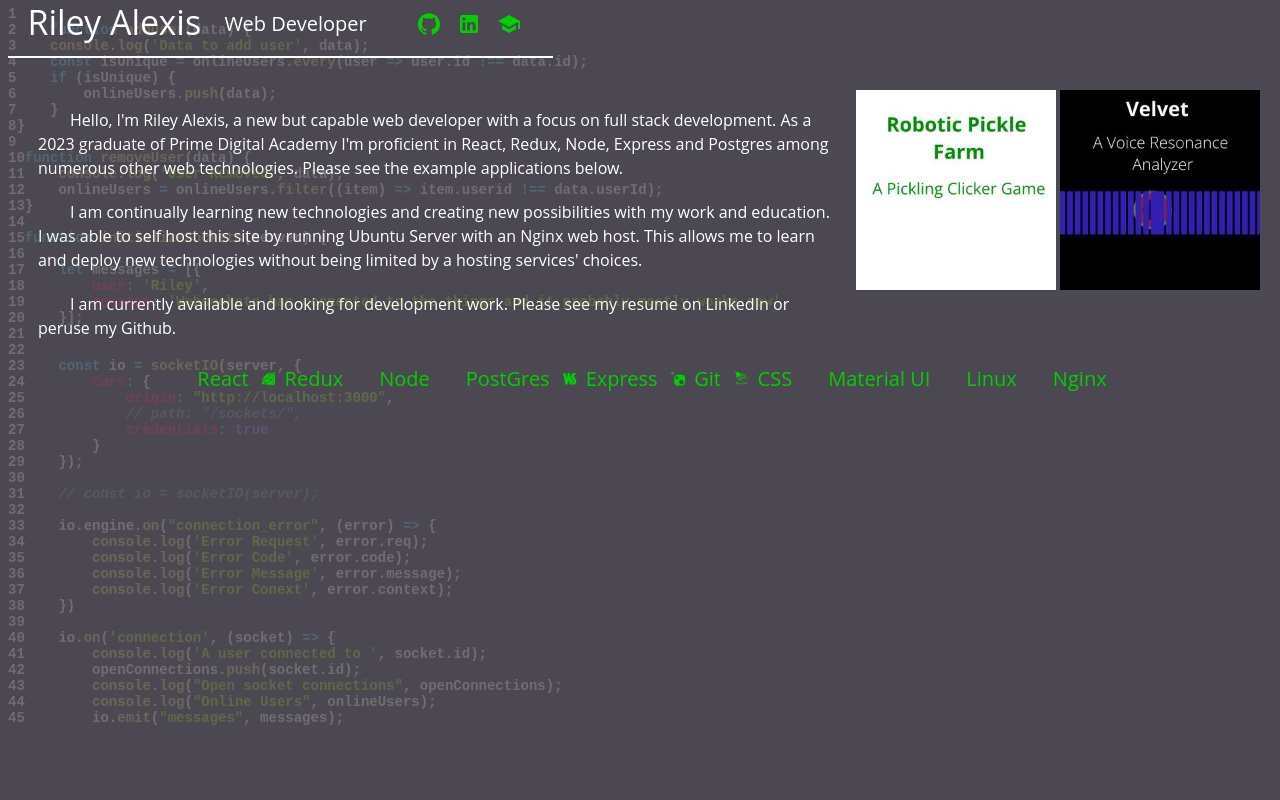
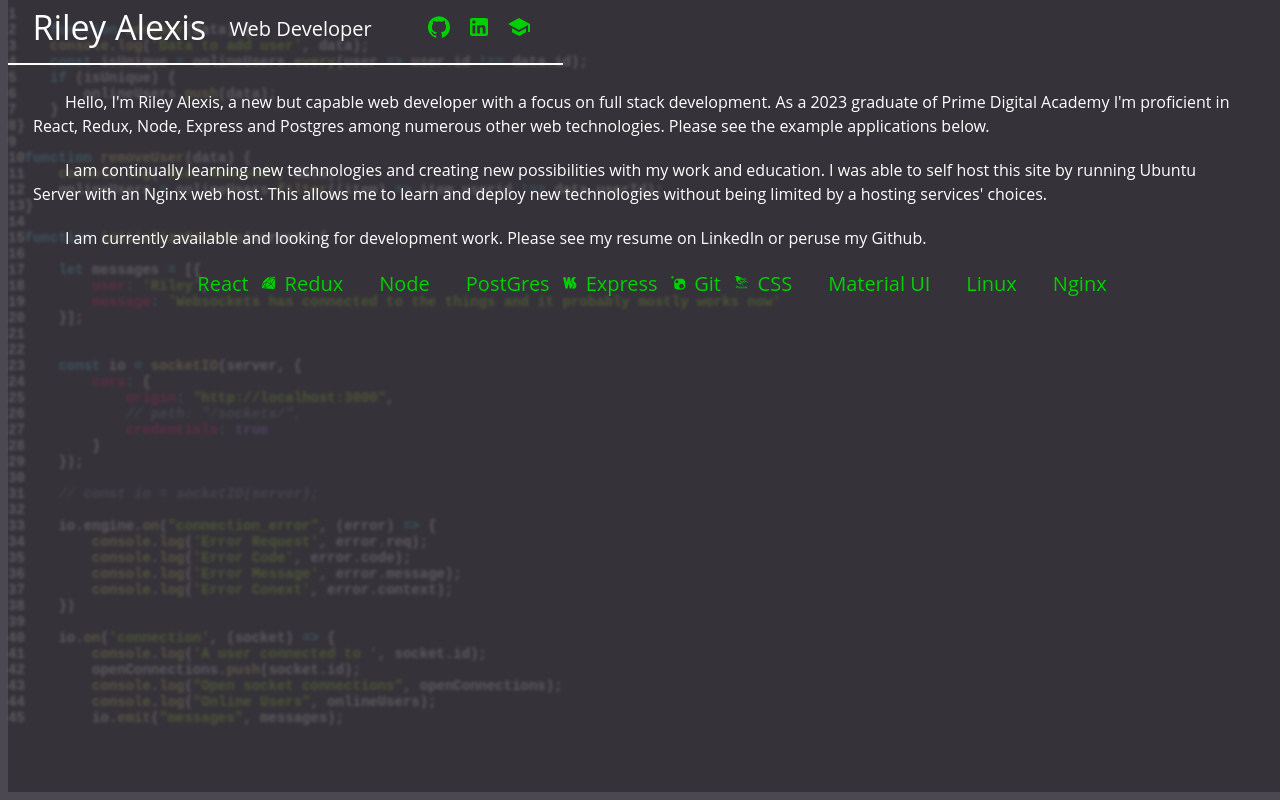
Before and after one commit to RileyAlexis/portfolio, a React (Create React App) app: page / in a window 1280 px wide. Built offline with nearby package versions, Linux system fonts and the light colour scheme.

Commit message:
Added blur to code background

```diff
--- a/src/App.js
+++ b/src/App.js
@@ -1,7 +1,7 @@
 import { useEffect, useState } from 'react';
 
 //Material UI
-import { Grid, ThemeProvider, Stack } from '@mui/material';
+import { Grid, ThemeProvider, Stack, Paper } from '@mui/material';
 import { useMediaQuery } from "@mui/material";
 
 import './App.css';
@@ -18,6 +18,7 @@
 import { lightDefault } from './themes/defaultLight';
 
 import { codeData } from './modules/codeData';
+import { AppButton } from './components/AppButton';
 
 function App() {
   const [currentTheme, setCurrentTheme] = useState(lightDefault);
@@ -64,14 +65,10 @@
           <TitleBar />
           <AboutLinks />
         </Stack>
-        <Stack direction={"row"}
-          style={{
-            marginTop: 20,
-            padding: 10,
-          }}
-        >
+
+        <Stack direction={"row"}>
           <AboutPara showPara='bio' />
-          <AppsPage />
+          <AppButton buttonTitle={"Velvet"} />
         </Stack>
 
         <Stacks />
--- a/src/components/AboutPara.jsx
+++ b/src/components/AboutPara.jsx
@@ -18,7 +18,7 @@
     })
 
     return (
-        <Paper elevation={0}>
+        <Paper elevation={0} variant="textBlock">
             {textData.map((textItem) => (
                 <Typography
                     style={paraStyle}>
--- /dev/null
+++ b/src/components/AppButton.jsx
@@ -0,0 +1,19 @@
+import React, { useState } from 'react';
+import { Button } from '@mui/material';
+
+export const AppButton = ({ buttonTitle }) => {
+    const [isPressed, setIsPressed] = useState(false);
+
+    if (isPressed) {
+        return (
+            <div>
+                <Button onPress={() => setIsPressed(true)}>{buttonTitle}</Button>
+            </div>
+        )
+    } else if (!isPressed) {
+        <div>
+            <Button onPress={() => setIsPressed(true)}>{buttonTitle}</Button>
+        </div>
+
+    }
+}
--- a/src/components/CodeDisplay.jsx
+++ b/src/components/CodeDisplay.jsx
@@ -15,6 +15,8 @@
         overflow: 'hidden',
         width: (window.innerWidth) * 0.9,
         height: (window.innerHeight) * 0.9,
+        filter: 'blur(1.4px)',
+        zIndex: -1
     }
 
     const codeStyleSmall = {
@@ -24,6 +26,17 @@
         overflow: 'hidden',
         width: (window.innerWidth) * 0.9,
         height: (window.innerHeight),
+        filter: 'blur(0.8px)',
+        zIndex: -4
+    }
+
+    const overlayStyle = {
+        position: 'absolute',
+        height: (window.innerHeight),
+        width: (window.innerWidth),
+        background: 'rgba(0,0,0,0.3)',
+        zIndex: -3
+
     }
 
 
@@ -34,6 +47,7 @@
 
 
     return (
+        <div style={overlayStyle}>
             <Highlight
                 theme={themes.okaidia}
                 code={codeSnippet}
@@ -52,5 +66,6 @@
                     </pre>
                 )}
             </Highlight>
+        </div>
     );
 }
--- a/src/components/TitleBar.jsx
+++ b/src/components/TitleBar.jsx
@@ -9,7 +9,7 @@
 
     return (
         <Paper
-
+            variant='textBlock'
             elevation={0}>
             <Button variant="empty-title" style={{ color: 'white' }} onClick={() => changePage('home')}>
                 <Typography variant='h4'>Riley Alexis</Typography>
--- a/src/themes/defaultLight.js
+++ b/src/themes/defaultLight.js
@@ -72,6 +72,15 @@
       },
     },
     MuiPaper: {
+      variants: [
+        {
+          props: { variant: 'textBlock' },
+          style: {
+            background: 'transparent',
+            margin: '5px',
+          }
+        }
+      ],
       styleOverrides: {
         root: {
           padding: '0px',
```
Lines whose indentation alone changed are shown as unchanged.
